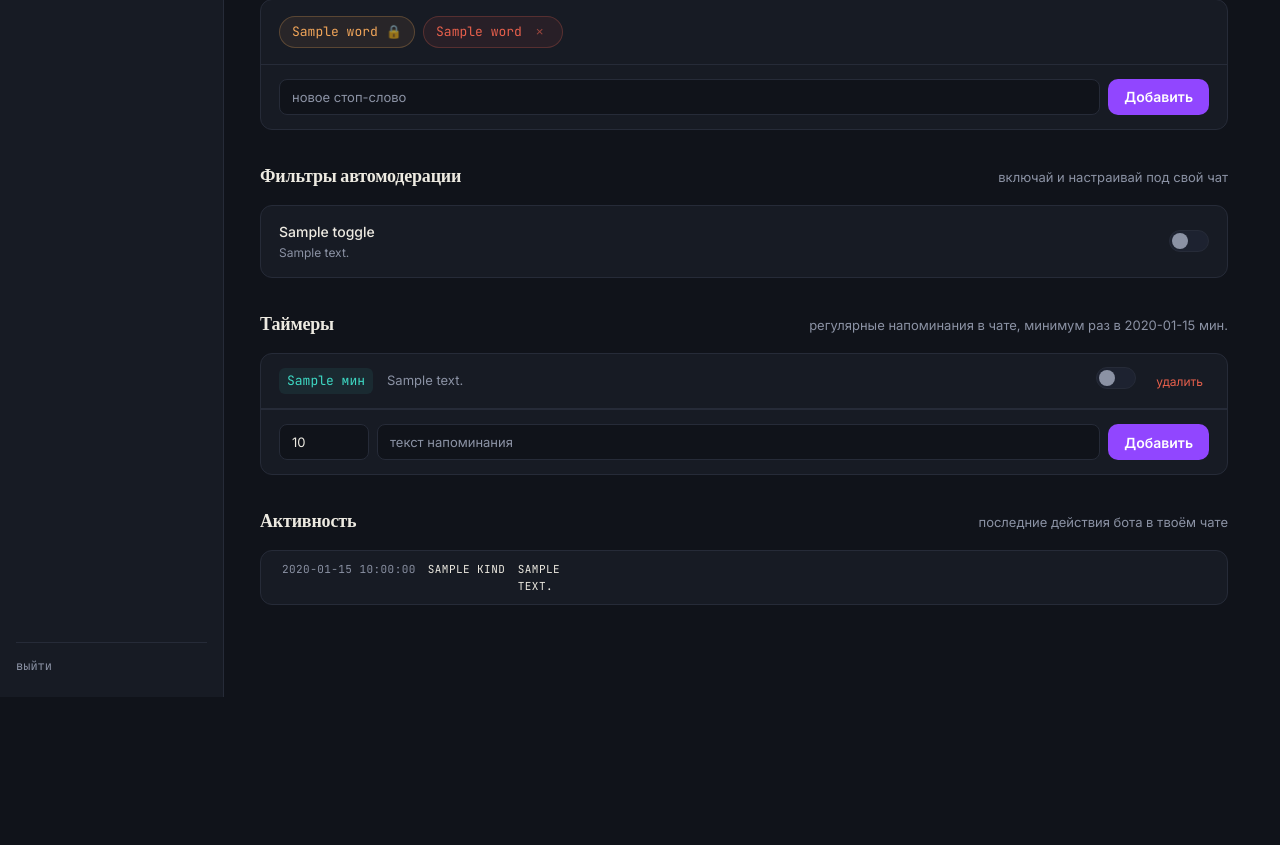
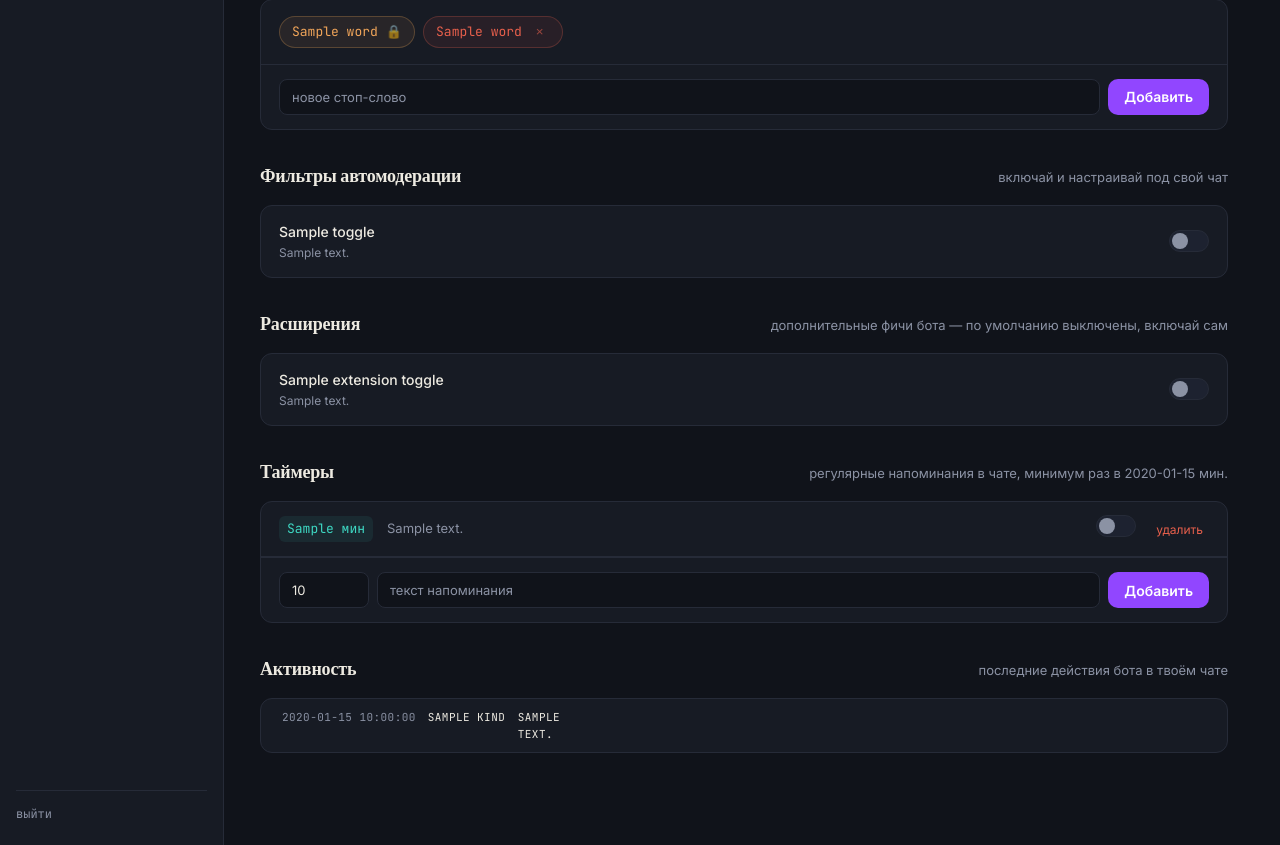
Before and after one commit to basketballnbaplayer-coder/zylosbot, a Flask app: template webapp/templates/dashboard.html in a window 1280 px wide. Shown: the part 525-1370 px from the top of the page. Before the commit the page ends 1222 px from the top, so only its background shows below. Run offline with Flask 3, Linux system fonts and the light colour scheme; the template is opened without the code that fills it: most values are stand-ins (such as "Sample title", 1, 10 or a date in 2020).

Commit message:
Update dashboard.html

```diff
--- a/webapp/templates/dashboard.html
+++ b/webapp/templates/dashboard.html
@@ -104,6 +104,27 @@
   </div>
 </div>
 
+<div class="section" id="extensions">
+  <div class="section-head">
+    <h2>Расширения</h2>
+    <span class="hint">дополнительные фичи бота — по умолчанию выключены, включай сам</span>
+  </div>
+  <div class="card">
+    {% for field, name, desc, is_on in extension_toggles %}
+    <form method="post" action="{{ url_for('toggle_setting', field=field) }}" class="toggle-row">
+        <input type="hidden" name="csrf_token" value="{{ csrf_token() }}">
+      <div>
+        <div class="name">{{ name }}</div>
+        <div class="desc">{{ desc }}</div>
+      </div>
+      <button type="submit" style="background:none; border:none; padding:0; cursor:pointer;">
+        <div class="switch {{ 'on' if is_on else '' }}"><div class="knob"></div></div>
+      </button>
+    </form>
+    {% endfor %}
+  </div>
+</div>
+
 <div class="section" id="timers">
   <div class="section-head">
     <h2>Таймеры</h2>
```
